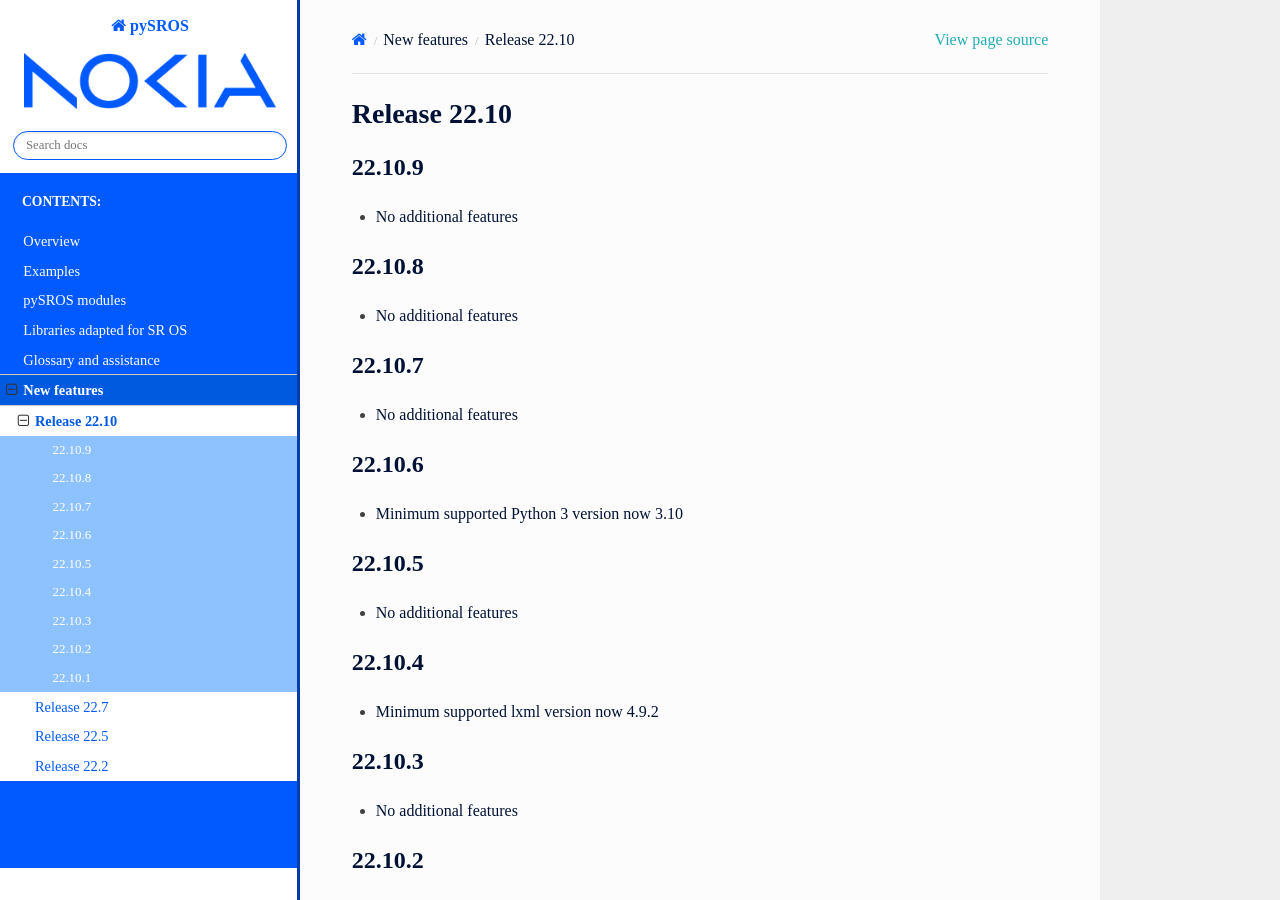
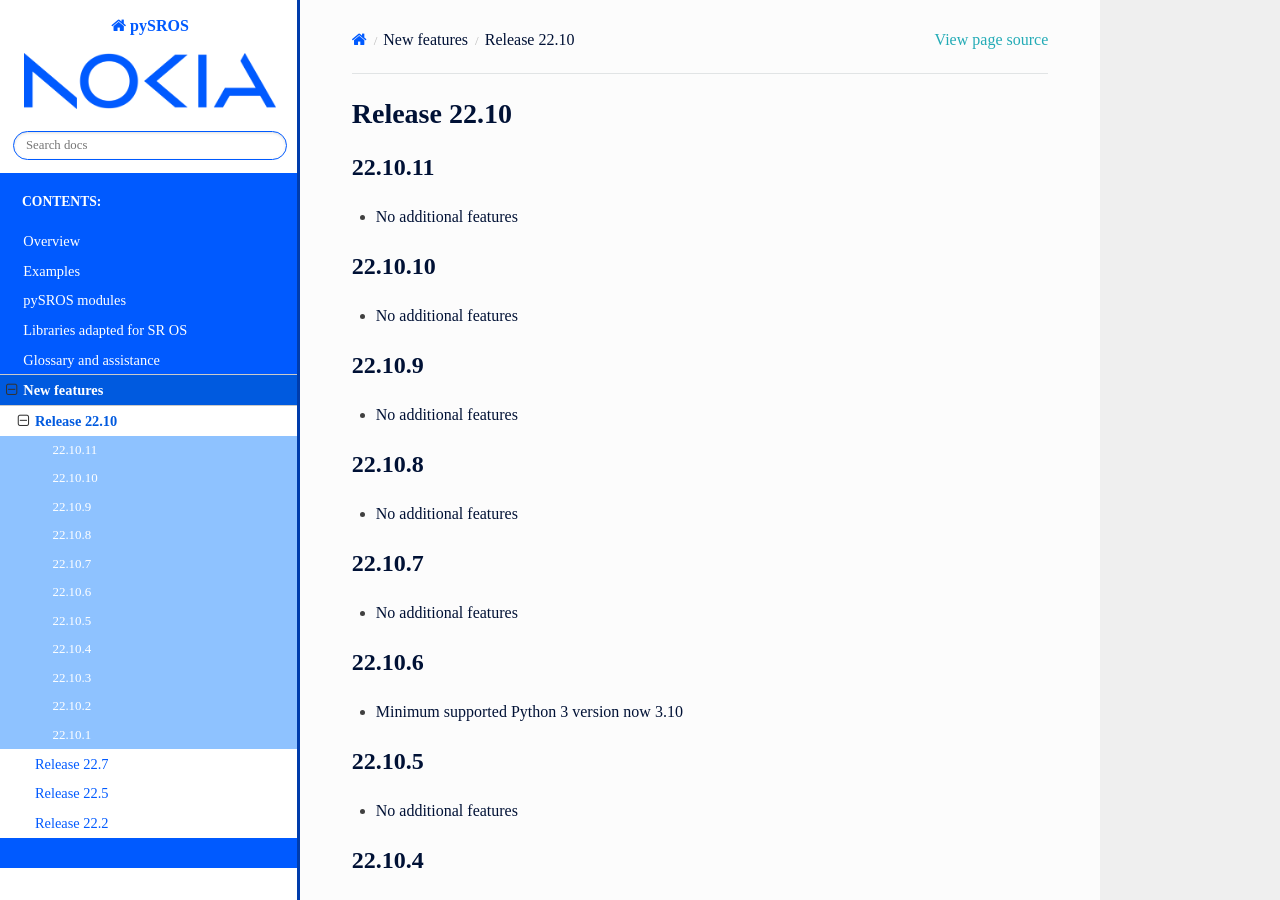
Before and after one commit to nokia/pysros, a Sphinx documentation site: the page built from docs/source/features/22.10.rst, in a window 1280 px wide and 900 px high. Built offline with Sphinx 7.4.7 and the Read the Docs theme 3.1.0, drawn with Linux system fonts in a browser that asks for light colours; some web fonts are replaced.

Commit message:
22.10.11 released

```diff
--- a/docs/source/conf.py
+++ b/docs/source/conf.py
@@ -10,8 +10,8 @@
 author = 'Nokia'
 
 # The full version, including alpha/beta/rc tags
-version = '22.10.9'
-release = '22.10.9'
+version = '22.10.11'
+release = '22.10.11'
 
 
 # -- General configuration ---------------------------------------------------
--- a/docs/source/features/22.10.rst
+++ b/docs/source/features/22.10.rst
@@ -1,5 +1,21 @@
 Release 22.10
 *************
+
+22.10.11
+########
+
+* No additional features
+
+.. Reviewed by PLM 20241015
+.. Reviewed by TechComms 20241030
+
+
+22.10.10
+########
+
+* No additional features
+
+.. Reviewed by PLM 20240910
 
 22.10.9
 #######
--- a/setup.py
+++ b/setup.py
@@ -7,7 +7,7 @@
 
 setup(
     name='pysros',
-    version='22.10.9',
+    version='22.10.11',
     packages=['pysros'],
     url='https://www.nokia.com',
     license='Copyright 2021-2024 Nokia.  License available in the LICENSE.md file.',
```
Also changed, not shown: docs/source/index.rst (+4 -3 lines), 1 other file.
